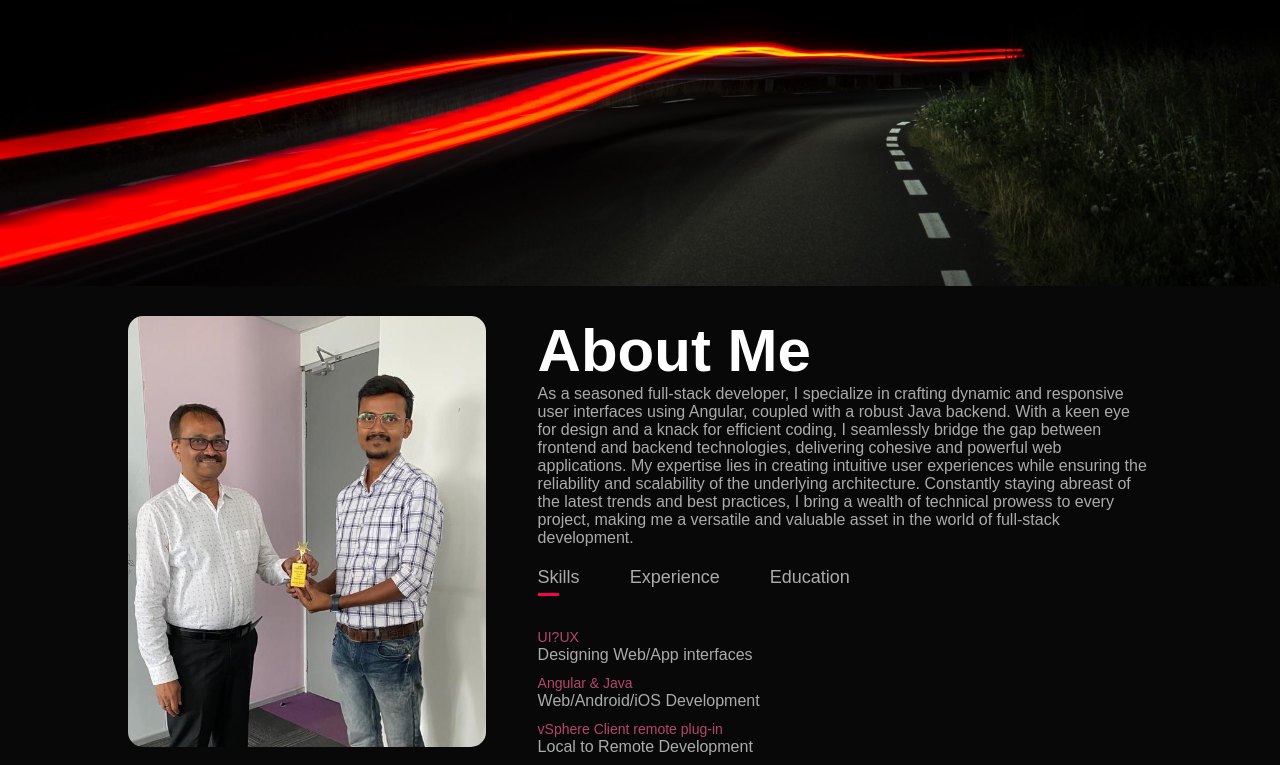
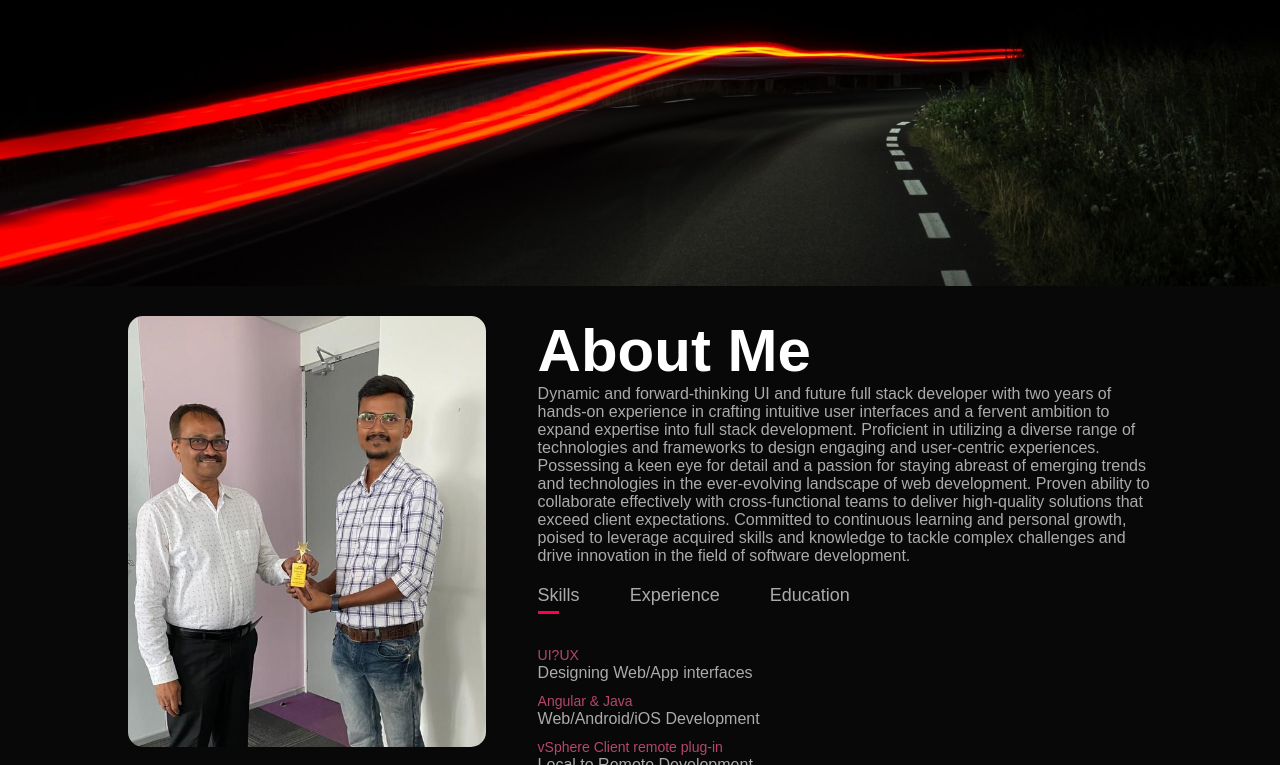
Before and after one commit to Saur1bh/nayak, a plain HTML site: page index.html in a window 1280 px wide. Shown: the part 514-1279 px from the top of the page. Drawn offline with Linux system fonts and the light colour scheme.

Commit message:
Add files via upload

```diff
--- a/index.html
+++ b/index.html
@@ -42,17 +42,20 @@
           <div class="about-col-2">
             <h1 class="sub-title">About Me</h1>
             <p>
-              As a seasoned full-stack developer, I specialize in crafting
-              dynamic and responsive user interfaces using Angular, coupled with
-              a robust Java backend. With a keen eye for design and a knack for
-              efficient coding, I seamlessly bridge the gap between frontend and
-              backend technologies, delivering cohesive and powerful web
-              applications. My expertise lies in creating intuitive user
-              experiences while ensuring the reliability and scalability of the
-              underlying architecture. Constantly staying abreast of the latest
-              trends and best practices, I bring a wealth of technical prowess
-              to every project, making me a versatile and valuable asset in the
-              world of full-stack development.
+              Dynamic and forward-thinking UI and future full stack developer
+              with two years of hands-on experience in crafting intuitive user
+              interfaces and a fervent ambition to expand expertise into full stack
+development. Proficient in utilizing a diverse range of technologies
+and frameworks to design engaging and user-centric experiences.
+Possessing a keen eye for detail and a passion for staying abreast of
+emerging trends and technologies in the ever-evolving landscape of
+web development. Proven ability to collaborate effectively with
+cross-functional teams to deliver high-quality solutions that exceed
+client expectations. Committed to continuous learning and personal
+growth, poised to leverage acquired skills and knowledge to tackle
+complex challenges and drive innovation in the field of software
+development.
+
             </p>
             <div class="tab-title">
               <p class="tab-links active-link" onclick="openTab('skills')">
```
